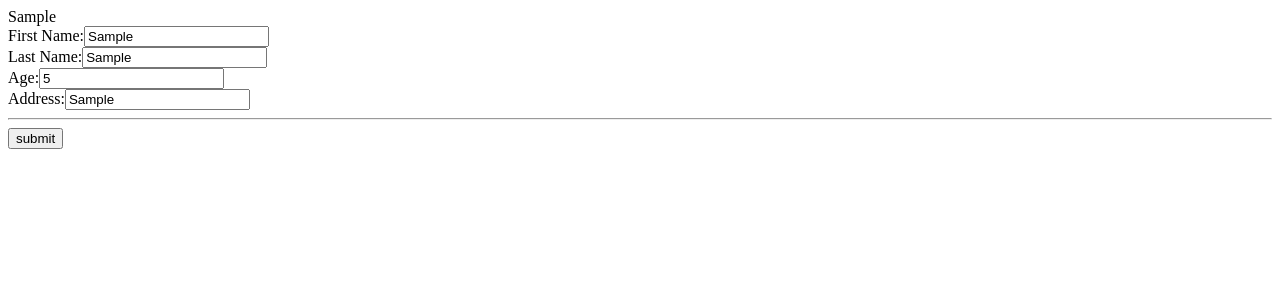
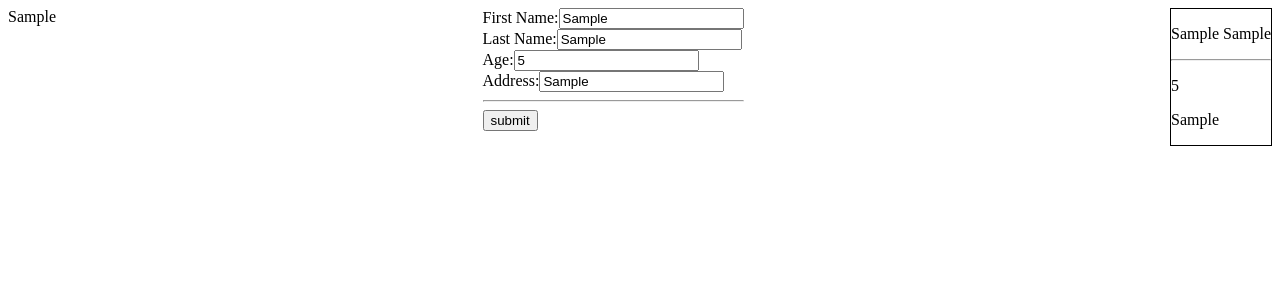
Before and after one commit to sampadadhole/resume-builder, a React (Create React App) app: page / in a window 1280 px wide. Both pictures are taken after typing "Sample", "Sample", "5", "Sample" into the empty fields and a click on the button "submit". Shown: the top 300 px of the page. Built offline with nearby package versions, Linux system fonts and the light colour scheme.

Commit message:
added preview component

```diff
--- a/package.json
+++ b/package.json
@@ -7,7 +7,8 @@
   "dependencies": {
     "react": "17.0.2",
     "react-dom": "17.0.2",
-    "react-scripts": "4.0.0"
+    "react-scripts": "4.0.0",
+    "styled-components": "^5.3.0"
   },
   "devDependencies": {
     "@babel/runtime": "7.13.8",
--- /dev/null
+++ b/src/Components/CreateResume.jsx
@@ -0,0 +1,11 @@
+// import React from "react";
+
+function CreateResume(props) {
+  const { userDetails } = props;
+  console.log(userDetails);
+
+  return <div>{userDetails.firstName}</div>;
+  // e.preventDefault();
+}
+
+export default CreateResume;
--- a/src/Components/Main.jsx
+++ b/src/Components/Main.jsx
@@ -1,6 +1,7 @@
 import React, { useState } from "react";
+import CreateResume from "./CreateResume";
 import Preview from "./Preview";
-// import { render } from "react-dom";
+import styled from "styled-components";
 
 function Main(props) {
   const { setResumeData } = props;
@@ -48,21 +49,23 @@ function Main(props) {
   //     console.log(isResumeCreated);
   //     return (
   //       <div>
-  //         <Preview />
+  //         <CreateResume />
   //       </div>
   //     );
   //   }
   //   e.preventDefault();
   // }
+
   return (
-    <div>
+    <Container>
       {isResumeCreated && (
-        <Preview
+        <CreateResume
           userDetails={userDetails}
           setUserDetails={setUserDetails}
           setResumeData={setResumeData}
         />
       )}
+      <div>
         <label>
           First Name:
           <input
@@ -110,6 +113,20 @@ function Main(props) {
         </button> */}
         </label>
       </div>
+      <div>
+        <Preview
+          userDetails={userDetails}
+          setUserDetails={setUserDetails}
+          setResumeData={setResumeData}
+        />
+      </div>
+    </Container>
   );
 }
 export default Main;
+
+const Container = styled.div`
+  margin: auto;
+  display: flex;
+  justify-content: space-between;
+`;
--- a/src/Components/Preview.jsx
+++ b/src/Components/Preview.jsx
@@ -1,11 +1,32 @@
-// import React from "react";
+import React from "react";
+import styled from "styled-components";
 
 function Preview(props) {
   const { userDetails } = props;
   console.log(userDetails);
 
-  return <div>{userDetails.firstName}</div>;
-  // e.preventDefault();
+  return (
+    <>
+      {userDetails.firstName && (
+        <PreviewWrapper>
+          <p>
+            {" "}
+            {userDetails.firstName}&nbsp;
+            {userDetails.lastName}
+          </p>
+          <hr />
+          <p>{userDetails.age}</p>
+          <p>{userDetails.address}</p>
+        </PreviewWrapper>
+      )}
+    </>
+  );
 }
 
 export default Preview;
+
+const PreviewWrapper = styled.div`
+  border: 0.1rem black solid;
+  width: auto;
+  height: auto;
+`;
```
Also changed, not shown: 1 other file (tests, documents, lock files or other folders). Lines whose indentation alone changed are shown as unchanged.
